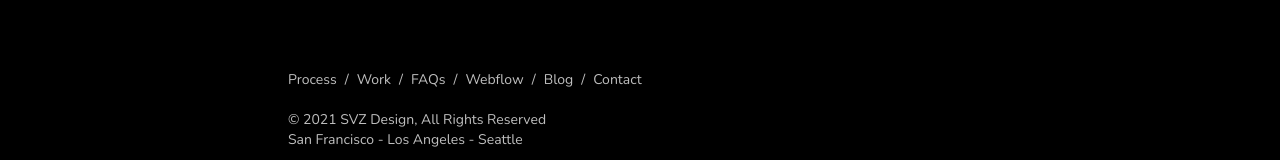
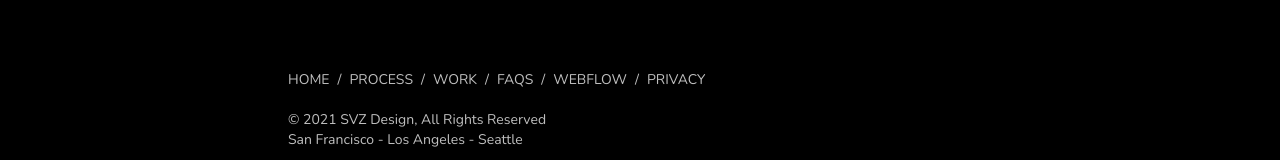
Before and after one commit to Kain4ra/svz, a Next.js app: page / in a window 1280 px wide. Shown: the part 167-327 px from the top of the page. Built offline with nearby package versions, Linux system fonts and the light colour scheme.

Commit message:
fix: footer text

```diff
--- a/components/Footer.tsx
+++ b/components/Footer.tsx
@@ -3,7 +3,7 @@ import React from "react";
 import icon from "@/public/linkedIn.svg";
 import Image from "next/image";
 
-const navItems = ['Process', 'Work', 'FAQs', 'Webflow', 'Blog', 'Contact'];
+const navItems = ['Home', 'Process', 'Work', 'FAQs', 'Webflow', 'Privacy'];
 
 const Footer = () => {
   return (
@@ -15,7 +15,7 @@ const Footer = () => {
               navItems.map((item, index) => {
                 return <>
                   <Link href={'#'}>
-                    <li key={item} className='text-white/75 hover:text-white duration-200'>
+                    <li key={item} className='uppercase text-white/75 hover:text-white duration-200'>
                       {item}
                     </li>
                   </Link>
```
